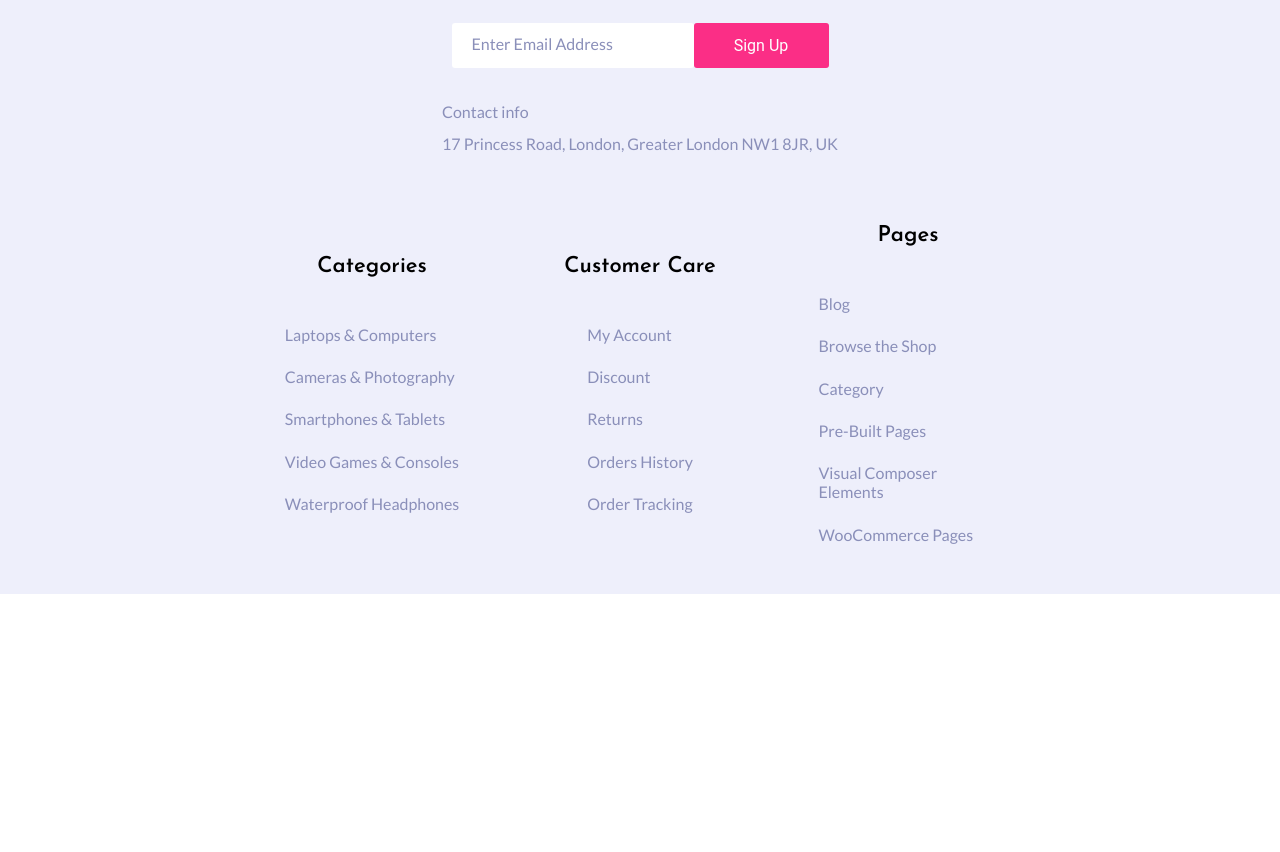
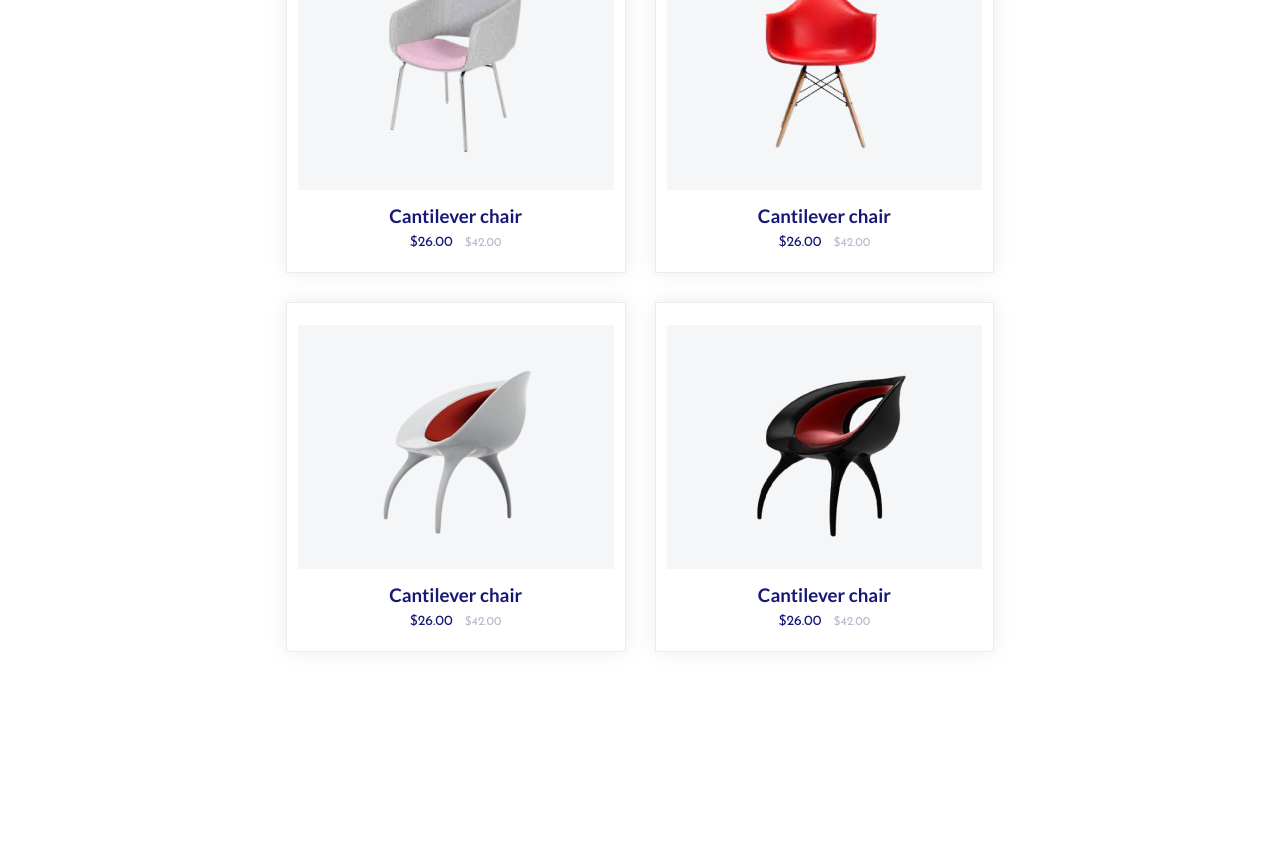
Before and after one commit to alaa452/hekto_Alaa, a plain HTML site: page index.html in a window 1280 px wide. Shown: the part 4555-5407 px from the top of the page. Before the commit the page ends 5149 px from the top, so only its background shows below. Drawn offline with Linux system fonts and the light colour scheme.

Commit message:
Insert Trending Product Section

```diff
--- a/assets/css/base.css
+++ b/assets/css/base.css
@@ -45,7 +45,8 @@ ul {
 }
 
 :root {
-    --primary: #FB2E86
+    --primary: #FB2E86;
+    --secondary: #151875;
 }
 
 
@@ -85,8 +86,14 @@ span {
 
 
 .container {
-    width: 55.84%;
+    width: 1177px;
 
+}
+@media screen and (min-width: 0px) and (max-width: 1900px) {
+
+    .container{
+        width: 55.35%;
+    }
 }
 
 .row {
@@ -113,8 +120,12 @@ span {
     margin: 0px;
 }
 
-.background-color {
+.background-color-1 {
     background-color: #F5F6F8;
+}
+
+.color-1{
+    color: var(--secondary);
 }
 
 .section {
@@ -150,7 +161,40 @@ span {
     gap: 29px;
 }
 
+.gap-8px{
+    gap: 8px;
+}
+
+.gap-15px{
+    gap: 15px;
+}
+
 .Scale:hover {
     transform: scale(1.15);
     z-index: 10;
 }
+
+.font-family-1 {
+    font-family: "Josefin Sans", sans-serif;
+}
+
+.font-family-2{
+    font-family: "Lato", sans-serif;
+}
+
+.font-size-1 {
+    font-size: 14px;
+}
+
+.font-weight {
+    font-weight: 400;
+}
+
+.font-size-2 {
+    font-size: 12px;
+}
+
+.box-shadow-1 {
+    box-shadow: 0 0 20px rgba(0, 0, 0, 0.08);
+    border: 1px solid #f0e9e9;
+}
--- a/assets/css/main.css
+++ b/assets/css/main.css
@@ -1,4 +1,3 @@
-
 .header .container {
     width: 1177px;
     margin: auto;
@@ -254,7 +253,7 @@ a:hover {
     }
 }
 
-@media screen and (min-width: 854px) and (max-width: 2100px) {
+@media screen and (min-width: 854px) and (max-width: 1900px) {
 
     .footer .left-footer,
     .footer .right-footer {
@@ -518,9 +517,6 @@ a:hover {
 .promotional-header {
     margin-top: 130px;
     background-color: #F2F0FF;
-    display: flex;
-    justify-content: center;
-    align-items: center;
 }
 
 .promotional-header .row {
@@ -534,6 +530,7 @@ a:hover {
     display: flex;
     flex-direction: column;
     gap: 35px;
+    width: calc((100% - 85px));
     max-width: 581px;
 }
 
@@ -574,6 +571,7 @@ a:hover {
 
 .promotional-header .container .header-right {
     max-width: 706px;
+
 }
 
 .promotional-header img {
@@ -758,17 +756,16 @@ a:hover {
 
 .Shopex-offer .container .shopex-offer-card {
     background-color: #ffffff;
-    box-shadow: 0 0 20px rgba(0, 0, 0, 0.08);
-    border: 1px solid #f0e9e9;
     display: flex;
     flex-direction: column;
     flex-wrap: wrap;
     gap: 27px;
     justify-content: center;
     align-items: center;
-    flex: 1 1 270px;
-    max-height: 320px;
+    width: calc((100% - 84) / 4);
+    min-height: 320px;
     transition: 0.3s;
+    width: calc((100% - 84px) / 4);
 }
 
 .Shopex-offer .container .shopex-offer-text p {
@@ -806,7 +803,7 @@ a:hover {
 @media screen and (min-width: 1051px) and (max-width: 1815px) {
 
     .Shopex-offer .container .Cards-shopex .shopex-offer-card {
-        flex: 0 0 calc((100% - 28px) / 2);
+       width: calc((100% - 28px) / 2);
         max-width: none;
     }
 
@@ -819,7 +816,7 @@ a:hover {
 @media screen and (min-width: 1816px) and (max-width: 2000px) {
 
     .Shopex-offer .container .Cards-shopex .shopex-offer-card {
-        flex: 0 0 calc((100% - 84px) / 4);
+        width: calc((100% - 84px) / 4);
         max-width: none;
     }
 
@@ -830,3 +827,51 @@ a:hover {
 
 /*end the Shopex Offer*/
 /*start the Trending Product*/
+
+.Trending-Product .container .Trending-product-card {
+    width: calc((100% - 87px) / 4);
+    min-height: 350px;
+    transition: 0.3s;
+}
+
+.Trending-Product .container .Cards-image {
+    width: calc((100% - 22px));
+    min-height: 244px;
+    height: auto;
+}
+
+.Trending-Product .price {
+    gap: 12px;
+}
+
+.Trending-Product .container .span42 {
+    color: rgba(26, 11, 91, 0.3);
+}
+
+@media screen and (min-width: 0px) and (max-width: 1050px) {
+
+    .Trending-Product .container .Trending-product-card {
+        width: 100%;
+    }
+
+    .Trending-Product .container .Trending-product-card {
+        width: 100%;
+    }
+}
+
+@media screen and (min-width: 1051px) and (max-width: 1615px) {
+
+    .Trending-Product .container .Trending-product-card {
+        width: calc((100% - 29px) / 2);
+        max-width: none;
+    }
+}
+
+@media screen and (min-width: 1616px) and (max-width: 2000px) {
+
+    .Trending-Product .container .Trending-product-card {
+        width: calc((100% - 87px) / 4);
+        max-width: none;
+    }
+}
+/*end Trending-Product Section*/
--- a/index.html
+++ b/index.html
@@ -66,7 +66,7 @@
         </div>
     </header>
 
-    <section class="promotional-header">
+    <section class="promotional-header flex">
         <div class="container">
             <div class="row">
                 <div class="header-left">
@@ -359,7 +359,7 @@
                     <h2 class="h2-2">What Shopex Offer!</h2>
                 </div>
                 <div class="Cards-shopex flex-wrap">
-                    <div class="shopex-offer-card Scale">
+                    <div class="shopex-offer-card Scale box-shadow-1">
                         <div>
                             <img src="./assets/image/free-delivery 1.png" alt="free-delivery">
                         </div>
@@ -368,7 +368,7 @@
                             <p>Lorem ipsum dolor sit amet, consectetur adipiscing elit. Massa purus gravida.</p>
                         </div>
                     </div>
-                    <div class="shopex-offer-card Scale">
+                    <div class="shopex-offer-card Scale box-shadow-1">
                         <div>
                             <img src="./assets/image/cashback 1.png" alt="free-delivery">
                         </div>
@@ -377,7 +377,7 @@
                             <p>Lorem ipsum dolor sit amet, consectetur adipiscing elit. Massa purus gravida.</p>
                         </div>
                     </div>
-                    <div class="shopex-offer-card Scale">
+                    <div class="shopex-offer-card Scale box-shadow-1">
                         <div>
                             <img src="./assets/image/24-hours-support 1.png" alt="free-delivery">
                         </div>
@@ -386,7 +386,7 @@
                             <p>Lorem ipsum dolor sit amet, consectetur adipiscing elit. Massa purus gravida.</p>
                         </div>
                     </div>
-                    <div class="shopex-offer-card Scale">
+                    <div class="shopex-offer-card Scale box-shadow-1">
                         <div>
                             <img src="./assets/image/Group-Shopex.png" alt="free-delivery">
                         </div>
@@ -401,7 +401,66 @@
         </div>
     </section>
 
+    <section class="Trending-Product section">
+        <div class="container">
+            <div class="row flex-column">
+                <div class="Trending-Product-header">
+                    <h2 class="flex h2-2">Trending Product</h2>
+                </div>
+                <div class="Trending-Cards flex flex-wrap gap-29px">
+                    <div class="Trending-product-card box-shadow-1 Scale gap-15px flex flex-column">
+                        <div class="Cards-image background-color-1 flex">
+                            <img src="./assets/image/image 1171.png" alt="chaire Trending Product">
+                        </div>
+                        <div class="Trending-Prodcut-text flex flex-column gap-8px">
+                            <h3 class="font-family-2 color-1">Cantilever chair</h3>
+                            <div class="price flex">
+                                <span class="span26 font-family-1 font-weight font-size-1">$26.00 </span>
+                                <span class="span42 font-family-1 font-weight font-size-2">$42.00</span>
+                            </div>
 
+                        </div>
+                    </div>
+                    <div class="Trending-product-card box-shadow-1 Scale gap-15px flex flex-column">
+                        <div class="Cards-image background-color-1 flex">
+                            <img  src="./assets/image/image 1170.png" alt="chaire Trending Product">
+                        </div>
+                        <div class="Trending-Prodcut-text flex flex-column gap-8px">
+                            <h3 class="font-family-2 color-1">Cantilever chair</h3>
+                            <div class="price flex">
+                                <span class="span26 font-family-1 font-weight font-size-1">$26.00 </span>
+                                <span class="span42 font-family-1 font-weight font-size-2">$42.00</span>
+                            </div>
+                        </div>
+                    </div>
+                    <div class="Trending-product-card box-shadow-1 Scale gap-15px flex flex-column">
+                        <div class="Cards-image background-color-1 flex">
+                            <img src="./assets/image/image 31.png" alt="chaire Trending Product">
+                        </div>
+                        <div class="Trending-Prodcut-text flex flex-column gap-8px">
+                            <h3 class="font-family-2 color-1">Cantilever chair</h3>
+                            <div class="price flex">
+                                <span class="span26 font-family-1 font-weight font-size-1">$26.00 </span>
+                                <span class="span42 font-family-1 font-weight font-size-2">$42.00</span>
+                            </div>
+                        </div>
+                    </div>
+                    <div class="Trending-product-card box-shadow-1 Scale gap-15px flex flex-column">
+                        <div class="Cards-image background-color-1 flex">
+                            <img src="./assets/image/image 59.png" alt="chaire Trending Product">
+                        </div>
+                        <div class="Trending-Prodcut-text flex flex-column gap-8px">
+                            <h3 class="font-family-2 color-1">Cantilever chair</h3>
+                            <div class="price flex">
+                                <span class="span26 font-family-1 font-weight font-size-1">$26.00 </span>
+                                <span class="span42 font-family-1 font-weight font-size-2">$42.00</span>
+                            </div>
+                        </div>
+                    </div>
+                </div>
+            </div>
+        </div>
+    </section>
 
     <section class="hero-section">
         <div class="text-hero-section">
```
